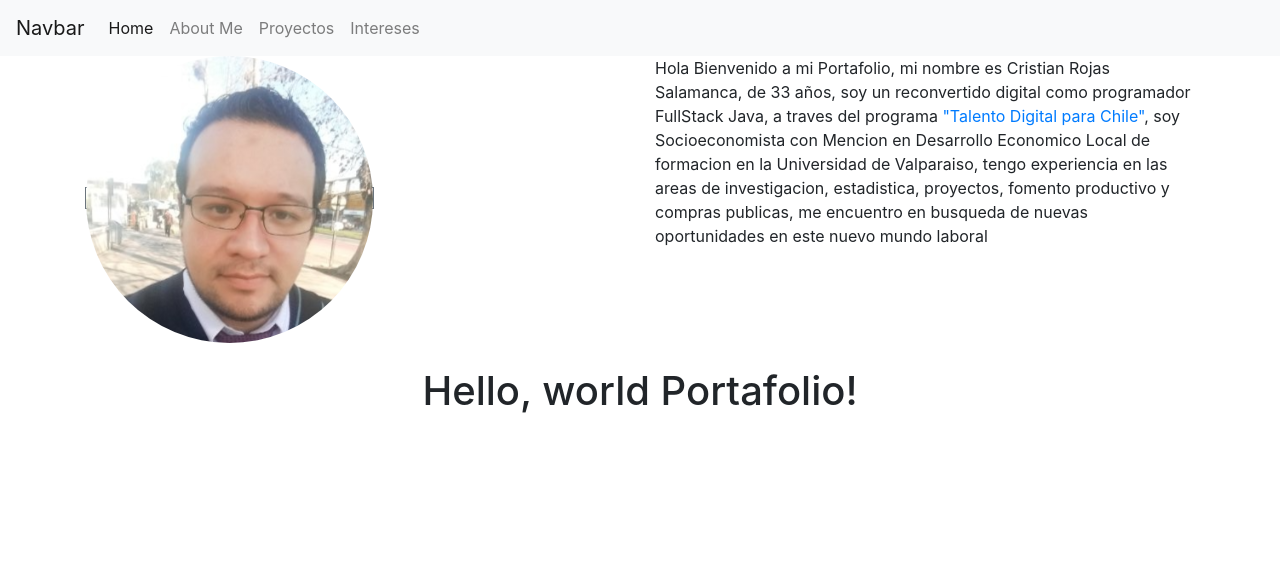
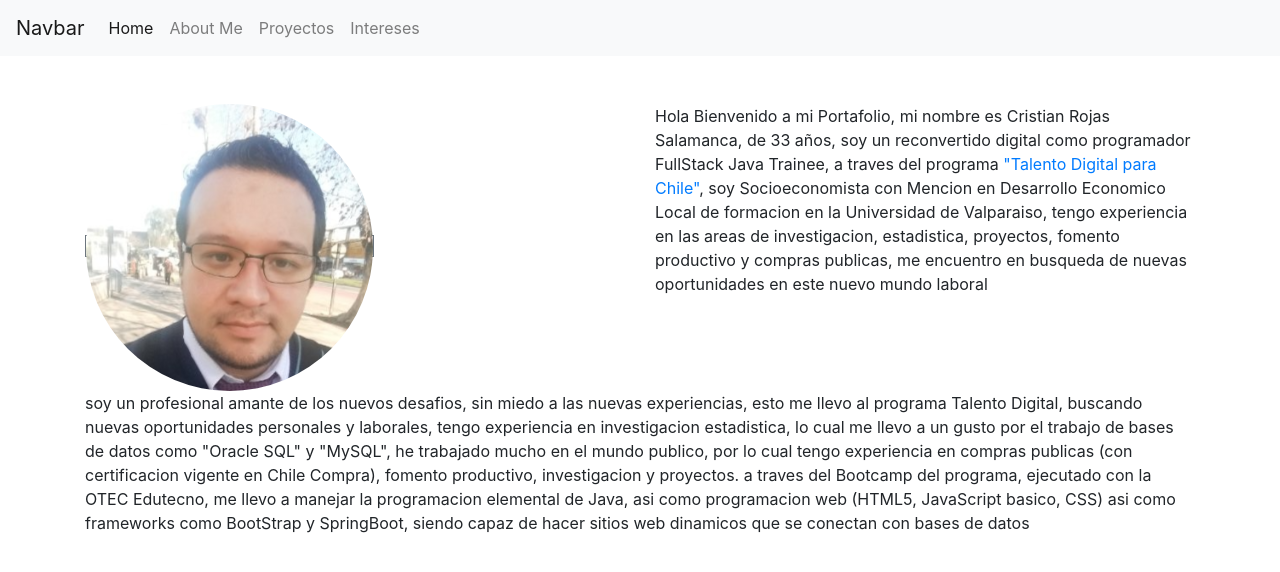
Before and after one commit to Cr-rojass/Portafolio, a plain HTML site: page index.html in a window 1280 px wide. Drawn offline with nearby package versions, Linux system fonts and the light colour scheme.

Commit message:
Update index.html
Descripcion Agregada

```diff
--- a/index.html
+++ b/index.html
@@ -28,7 +28,7 @@
           <a class="nav-link" href="#">Home <span class="sr-only">(current)</span></a>
         </li>
         <li class="nav-item">
-          <a class="nav-link" href="aboutme">About Me</a>
+          <a class="nav-link" href="#aboutme">About Me</a>
         </li>
         <li class="nav-item">
           <a class="nav-link" href="#">Proyectos</a>
@@ -42,21 +42,33 @@
 
   <!-- Fin de Navbar -->
 
-  <div class="container" id="aboutme">
+
+   <!-- sobre mi -->
+  <div class="container mt-5" id="aboutme">
     <div class="row">
       <div class="col-sm"><span class="border border-secondary">
         <img src="img/me.png" alt="me" class="rounded-circle">
       </span>
       </div>
       <div class="col-sm">
-        Hola Bienvenido a mi Portafolio, mi nombre es Cristian Rojas Salamanca, de 33 años, soy un reconvertido digital como programador FullStack Java, a traves del programa <a href="https://talentodigitalparachile.cl/">"Talento Digital para Chile"</a>,
+        Hola Bienvenido a mi Portafolio, mi nombre es Cristian Rojas Salamanca, de 33 años, soy un reconvertido digital como programador FullStack Java Trainee, a traves del programa <a href="https://talentodigitalparachile.cl/">"Talento Digital para Chile"</a>,
         soy Socioeconomista con Mencion en Desarrollo Economico Local de formacion en la Universidad de Valparaiso, tengo experiencia en las areas de investigacion, estadistica, proyectos, fomento productivo y compras publicas, me encuentro en busqueda de nuevas oportunidades en este nuevo mundo laboral
       </div>
       </div>
   </div>
 
+  <div class="container">
+<p>
+  soy un profesional amante de los nuevos desafios, sin miedo a las nuevas experiencias, esto me llevo al programa Talento Digital, buscando nuevas oportunidades personales y laborales,
+  tengo experiencia en investigacion estadistica, lo cual me llevo a un gusto por el trabajo de bases de datos como "Oracle SQL" y "MySQL", he trabajado mucho en el mundo publico, por lo cual tengo experiencia en compras publicas (con certificacion vigente en Chile Compra), fomento productivo, investigacion y proyectos.
 
-  <h1 class="text-center mt-4">Hello, world Portafolio!</h1>
+  a traves del Bootcamp del programa, ejecutado con la OTEC Edutecno, me llevo a manejar la programacion elemental de Java, asi como programacion web (HTML5, JavaScript basico, CSS) asi como frameworks como BootStrap y SpringBoot, siendo capaz de hacer sitios web dinamicos que se conectan con bases de datos
+</p>
+
+  </div>
+<!-- fin sobre mi -->
+
+
 
   <!-- Optional JavaScript; choose one of the two! -->
 
```
